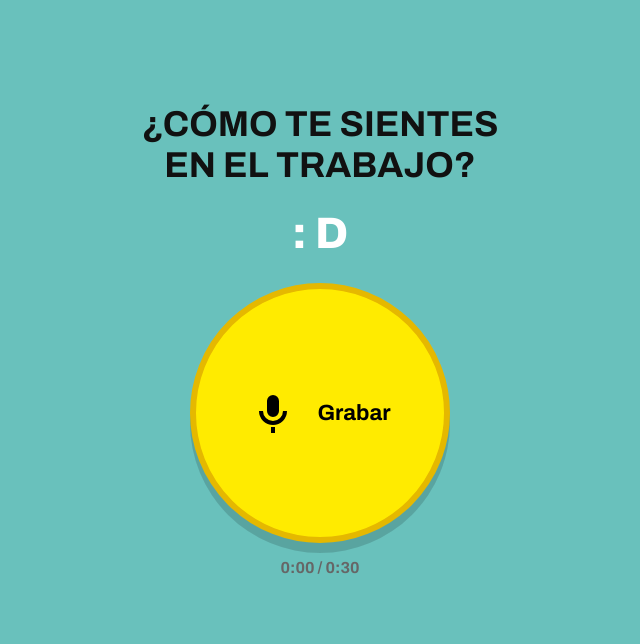
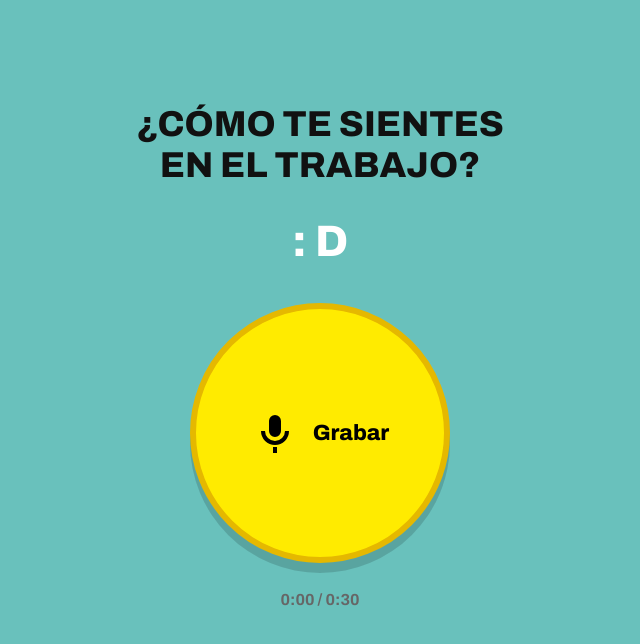
Before and after one commit to colectivoeutrabajo/trabajo, a plain HTML site: page index.html in a window 1280 px wide. Shown: the whole page, without its empty margins (320-960 px from the left). Drawn offline with nearby package versions, Linux system fonts and the light colour scheme; a web font is replaced by a local one.

Commit message:
Update styles.css

```diff
--- a/styles.css
+++ b/styles.css
@@ -12,6 +12,17 @@
   --radius: 18px;
 }
 
+/* ====== FUENTE DIN NEXT LT PRO HEAVY ====== */
+@font-face{
+  font-family: "DIN Next LT Pro";
+  src:
+    url("./fonts/DINNextLTPro-Heavy.woff2") format("woff2"),
+    url("./fonts/DINNextLTPro-Heavy.otf") format("opentype");
+  font-weight: 800;
+  font-style: normal;
+  font-display: swap;
+}
+
 *{box-sizing:border-box}
 html,body{height:100%}
 body{
@@ -23,45 +34,52 @@ body{
 .container{
   max-width:460px;
   margin:0 auto;
-  padding:96px 20px 60px;  /* más abajo */
+  padding:32px 20px 60px;  /* base (escuchar) */
   text-align:center;
 }
+/* Solo en GRABAR: bajamos todo más */
+body[data-page="record"] .container{ padding-top:96px; }
 
-/* Título: Bold ~26pt, más “pegado” */
+/* Título: DIN Next LT Pro Heavy (800), más “pegado” */
 .title{
   font-family: "DIN Next LT Pro","DINNextLTPro","Archivo","Inter", Arial, sans-serif;
-  font-weight:700;                         /* antes 800 */
+  font-weight:800;
   font-size: clamp(28px, 5.2vw, 36px);
   line-height:1.15;
-  letter-spacing:0;                        /* más junto */
-  margin:8px 0 22px;                       /* un poco más abajo */
+  letter-spacing:0;
+  margin:8px 0 22px;
   text-transform:uppercase;
 }
+/* Más separación Título ↔ Emoji SOLO en grabar */
+body[data-page="record"] .title{ margin-bottom:30px; }
 
 .subtitle{font-size:16px; margin:14px 0 8px;}
 
 /* Emojis en blanco + disolver + un poco más grandes */
 .emoji{
   font-weight:800;
-  font-size:44px;                          /* antes 40px */
-  margin:10px 0 26px;                      /* más separación del título */
+  font-size:44px;
+  margin:10px 0 26px;
   color:#fff;
   opacity:1;
   transition: opacity .25s ease;
 }
 .emoji.fading{ opacity:0; }
+/* Más separación Emoji ↔ Botón SOLO en grabar */
+body[data-page="record"] .emoji{ margin-bottom:38px; }
 
 .record-zone{margin:18px 0 12px;}
 
 /* Botón 3D con layout horizontal (icono + texto) */
 .btn-circle{
   width:260px; height:260px; border-radius:50%;
-  display:inline-flex; align-items:center; justify-content:center; gap:14px;
-  flex-direction:row;                      /* ← antes column */
+  display:inline-flex; align-items:center; justify-content:center; gap:8px; /* ← más juntos */
+  flex-direction:row;
   border:6px solid var(--yellow-border);
   background:var(--yellow); color:#000;
   font-family: "DIN Next LT Pro","DINNextLTPro","Archivo","Inter", Arial, sans-serif;
-  font-weight:700; font-size:22px;         /* texto más grande */
+  font-weight:800; /* ← más negrita */
+  font-size:22px;  /* texto más grande */
   box-shadow: var(--shadow);
   cursor:pointer; user-select:none;
   -webkit-user-select: none;
@@ -83,9 +101,7 @@ body{
   50%  { transform: translateY(0) scale(1.06); }
   100% { transform: translateY(0) scale(1.00); }
 }
-.btn-circle.pulsing{
-  animation: pulseRec 1.2s ease-in-out infinite;
-}
+.btn-circle.pulsing{ animation: pulseRec 1.2s ease-in-out infinite; }
 
 .btn-record[aria-pressed="true"]{
   background:var(--red); color:var(--white);
@@ -94,14 +110,15 @@ body{
 
 .btn-icon{display:inline-flex; align-items:center; justify-content:center; margin:0 6px 0 0;}
 .btn-icon svg{ width:48px; height:48px; } /* icono al doble */
-
 .btn-text{display:inline-block}
 
 .counter{
-  margin-top:16px;                         /* un poco más abajo del botón */
+  margin-top:16px; /* base */
   color:var(--muted);
   font-weight:700;
 }
+/* Más separación del timer SOLO en grabar */
+body[data-page="record"] .counter{ margin-top:28px; }
 
 .preview.hidden{display:none}
 .preview audio{width:100%; margin:10px 0 6px}
```
